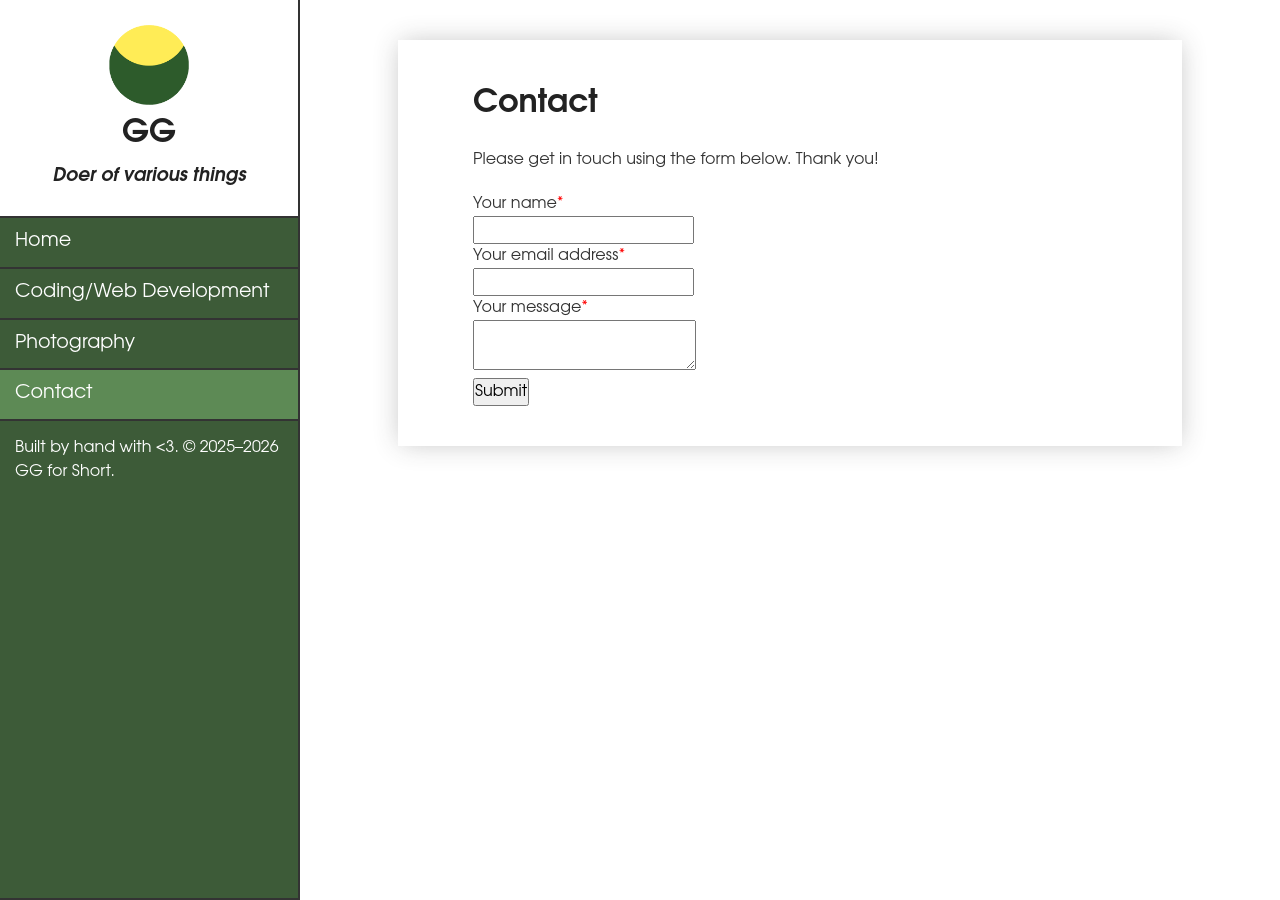
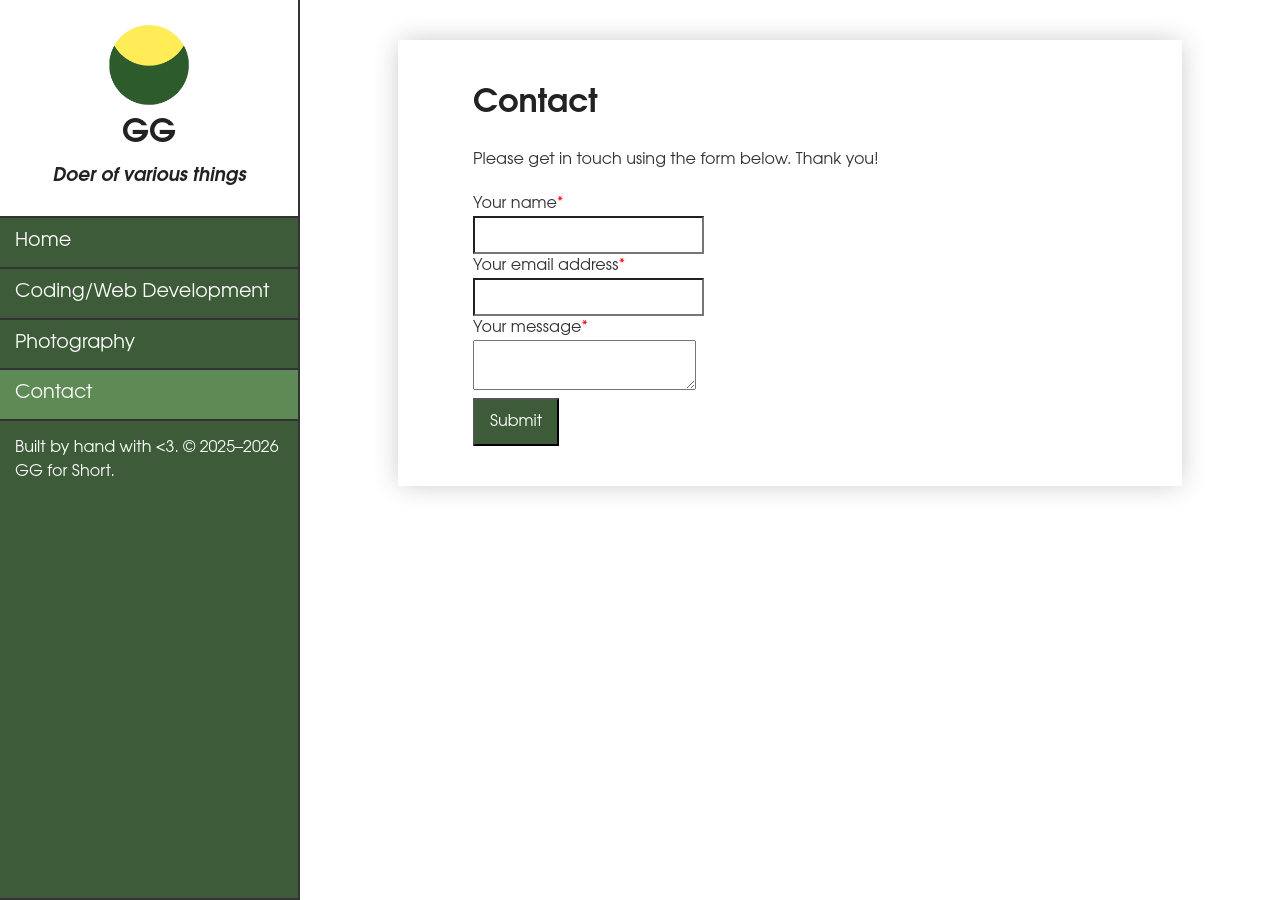
Before and after one commit to ggforshort/ggforshort.github.io, a Jekyll site: the page built from contact.md, in a window 1280 px wide. Built offline with Jekyll 4.4.1, drawn with Linux system fonts in a browser that asks for light colours.

Commit message:
Update main.scss

```diff
--- a/_sass/main.scss
+++ b/_sass/main.scss
@@ -146,6 +146,21 @@ img[src$="#cwd-img"] {
     box-shadow: 0px 0px 15px -3px rgba(51,51,51,0.2);
     margin-bottom: 30px;
 }
+label {
+	padding-bottom: 8px;
+}
+button[type=submit] {
+	padding: 10px 15px;
+	border-radius: 0;
+	color: white;
+	background-color: $theme-color;
+    &:hover { background-color: lighten($theme-color, 15%); }
+	transition: background-color 0.5s;
+}
+input {
+	padding: 5px;
+	border-radius: 0;
+}
 /* Masonry layout from https://codepen.io/CyFox/pen/MWWEwjg :) */
 .masonry {
 	column-count: 1;
```
